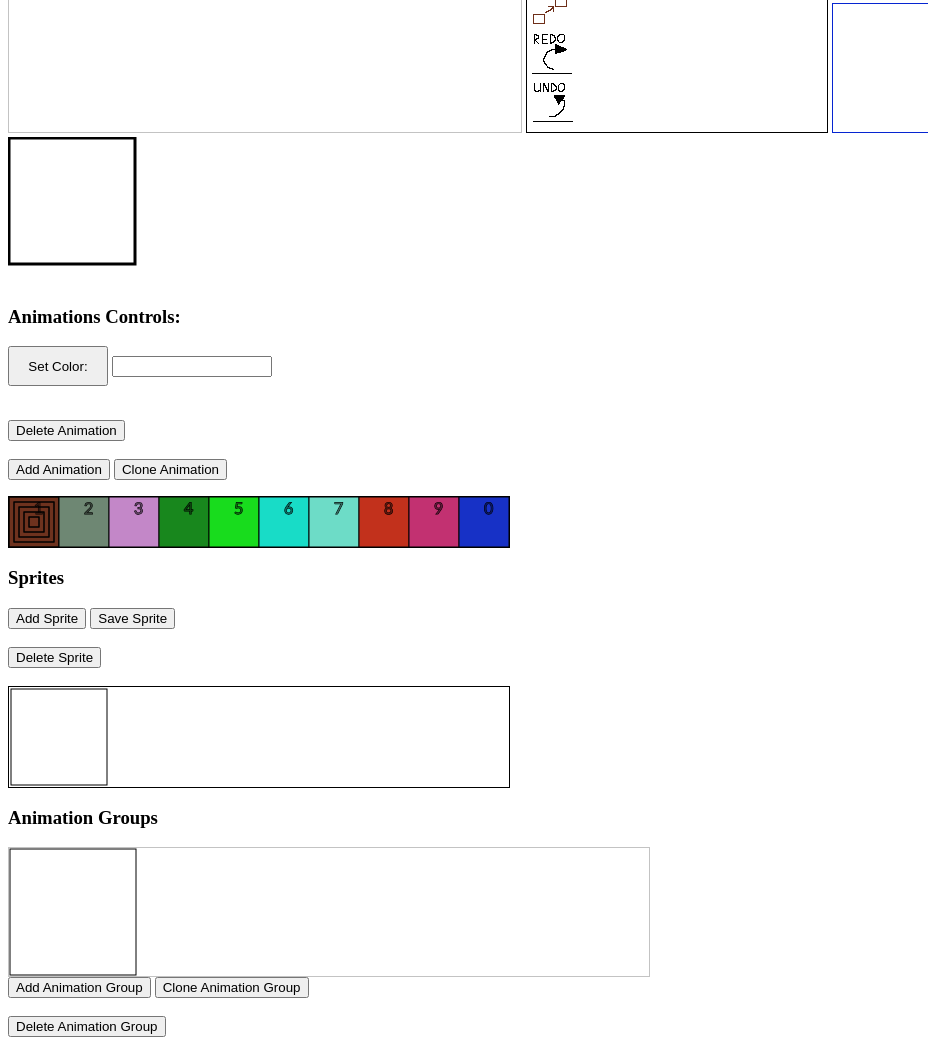
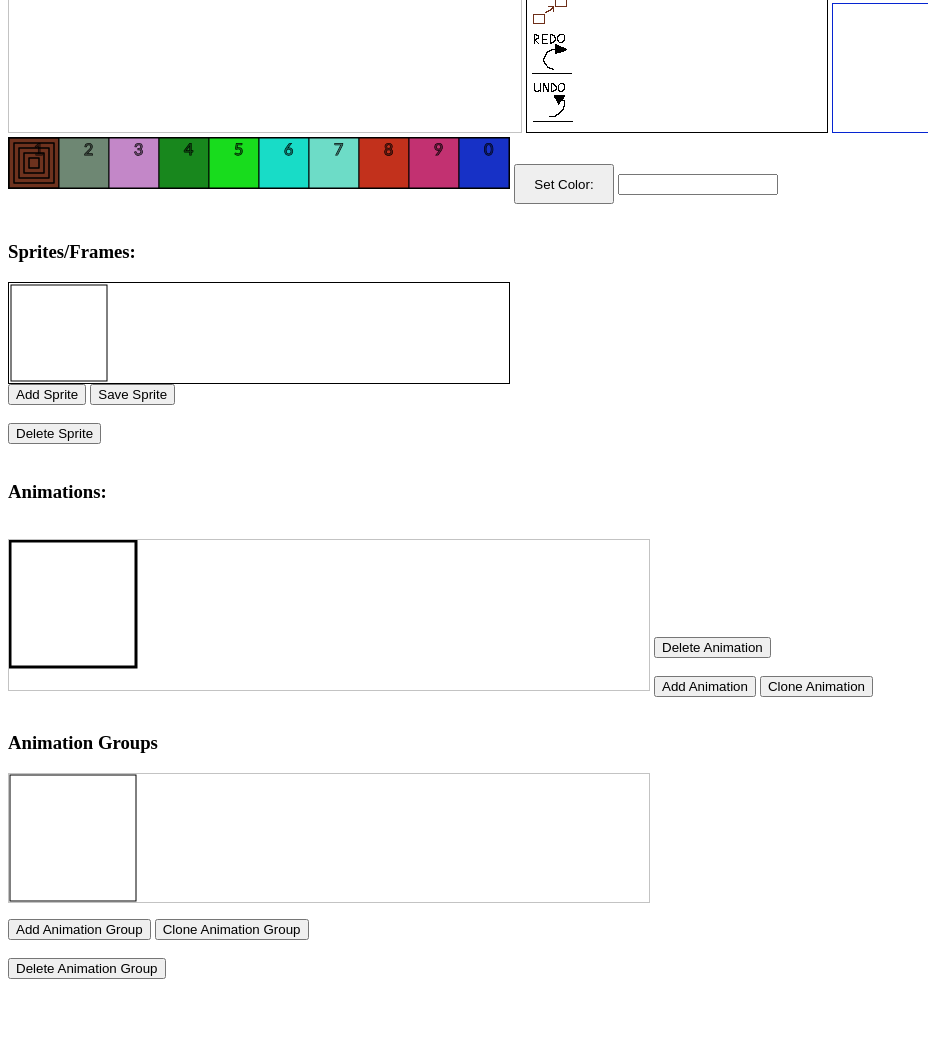
Before and after one commit to FormerlyZeroCool/SpriteDraw, a plain HTML site: page web/index.html in a window 1280 px wide. Shown: the part 436-1481 px from the top of the page, without its empty margins (0-928 px from the left). After the commit the page ends 1439 px from the top, so only its background shows below. Drawn offline with Linux system fonts and the light colour scheme.

Commit message:
Redo layout a bit

```diff
--- a/web/index.html
+++ b/web/index.html
@@ -14,11 +14,32 @@
 
     <div id="post-drawing-field" style="display: inline-block;">
 
-        <canvas id="animations"></canvas>
-    <h3>Animations Controls:</h3>
 
+    </div>
+    </div>
+    <div>
+        <canvas id="pallette_screen" width="500" height="50"
+        style="border:1px solid #000000;">
+        </canvas>
         <button id="setPalletteColorButton" style="width: 100px; height: 40px">Set Color:</button>
         <input type="text" id="newColor" style="width: 160px;"><br><br>
+
+    </div>
+
+    <div id="sprites_group" style="display: inline;">
+        <h3>Sprites/Frames:</h3>
+        <!--<button id="save_server">Save To Server</button><br>!-->
+        <div id="sprites" style="display: inline-block;">
+            <canvas id="sprites_canvas" width="500" height="100"
+            style="border:1px solid #000000;"></canvas>
+            <br>
+            <button id="add_sprite">Add Sprite</button>
+            <button id="save_sprite">Save Sprite</button><br><br>
+            <button id="delete_sprite">Delete Sprite</button><br><br>
+        </div>
+    </div>
+    <h3>Animations:</h3>
+    <br><canvas id="animations" style="border:1px solid #c3c3c3"></canvas>
 
     <div id="animations_group" style="display: inline-block;">
     </p>
@@ -27,36 +48,16 @@
         <button id="clone_animation">Clone Animation</button>
         <br>
 </p>
-    </div>
-    </div>
-    </div>
-    <div>
-        <canvas id="pallette_screen" width="500" height="50"
-        style="border:1px solid #000000;">
-        </canvas>
-    </div>
-
-    <div id="sprites_group" style="display: inline;">
-        <h3>Sprites</h3>
-        <button id="add_sprite">Add Sprite</button>
-        <button id="save_sprite">Save Sprite</button><br><br>
-        <button id="delete_sprite">Delete Sprite</button><br><br>
-        <!--<button id="save_server">Save To Server</button><br>!-->
-        <div id="sprites" style="display: inline-block;">
-            <canvas id="sprites_canvas" width="500" height="100"
-            style="border:1px solid #000000;">
-        </div>
-    </div>
-    <br>
+    </div><br>
 
     <div style="display: inline-block;">
         <h3>Animation Groups</h3>
         <canvas id="animation_group_selector" width="500" height="50"
-        style="border:1px solid #c3c3c3"></canvas><br>
+        style="border:1px solid #c3c3c3"></canvas><p>
         <button id="add_animationGroup">Add Animation Group</button>
         <button id="clone_animationGroup">Clone Animation Group</button><br><br>
         <button id="delete_animationGroup">Delete Animation Group</button>
-        </div>
+        </p></div>
     <br>
     <script src="spritedraw.js"></script>
 </body>
```
